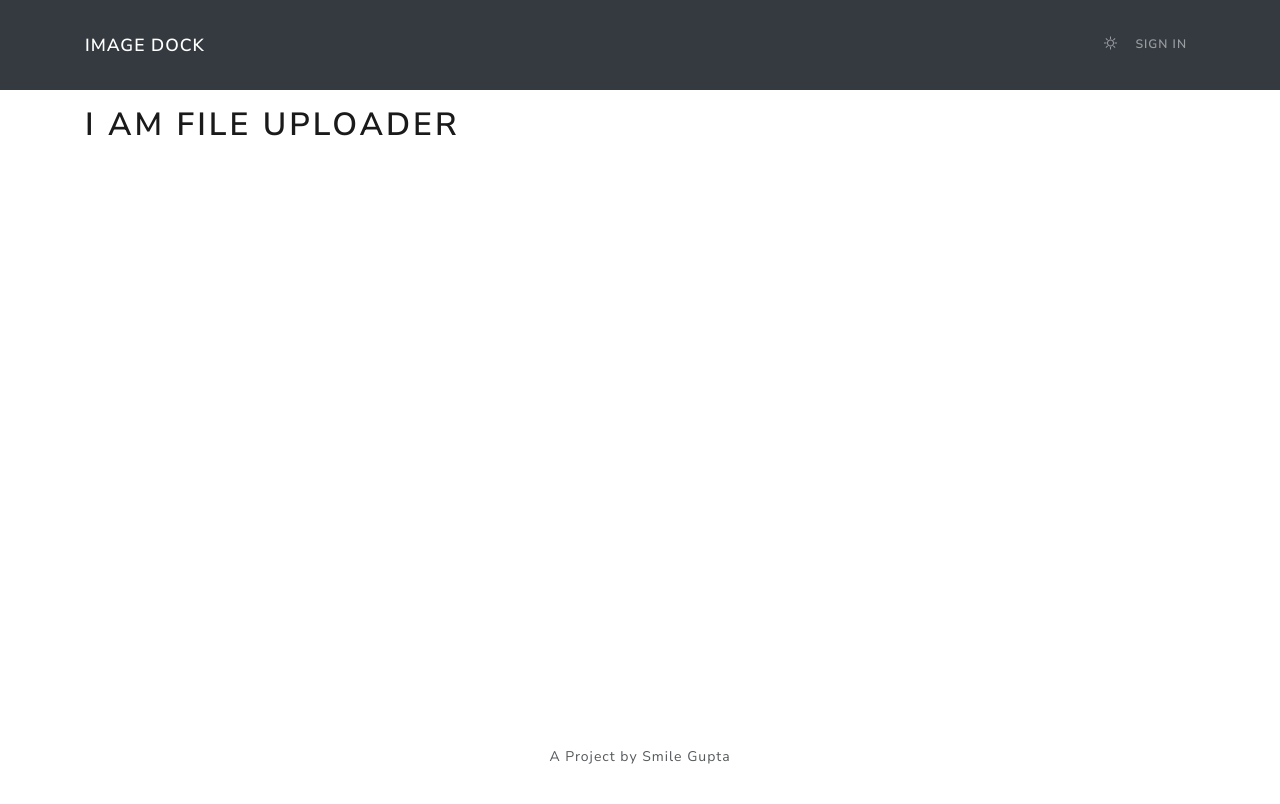
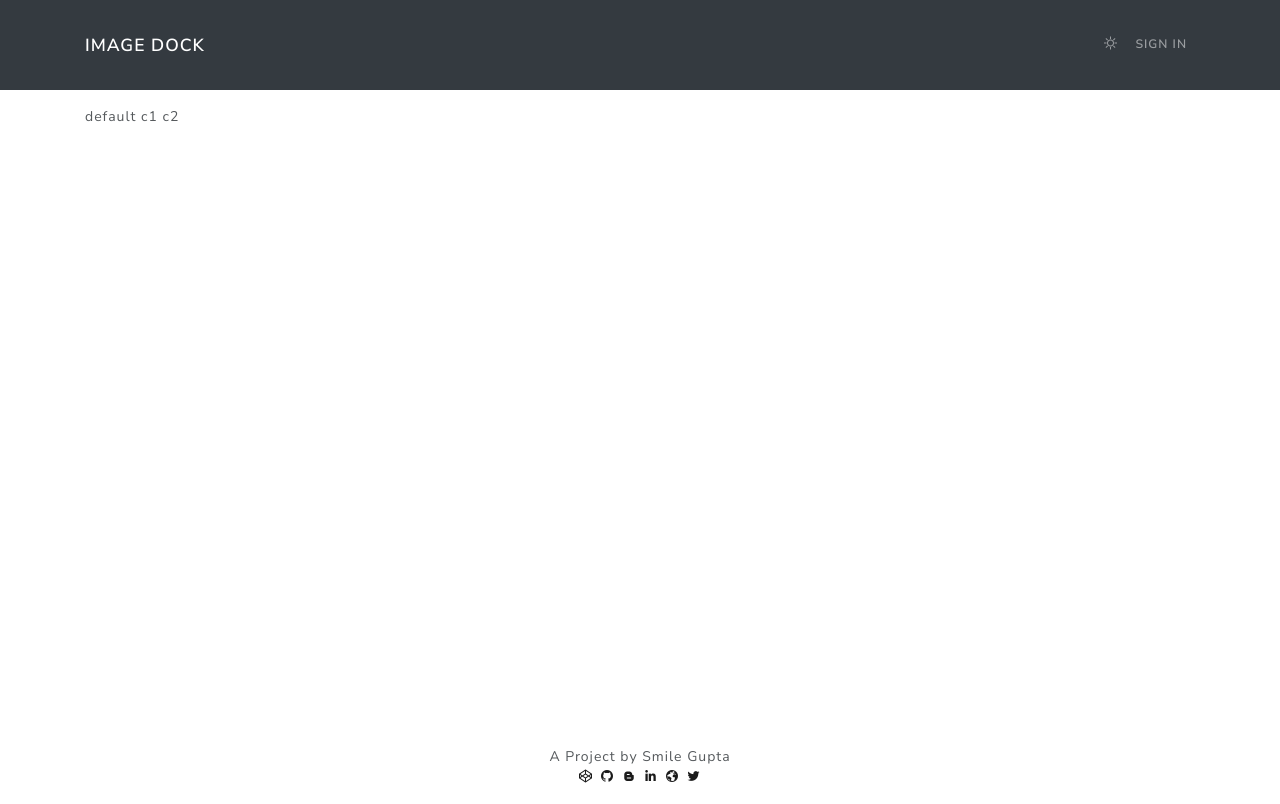
Before and after one commit to smilegupta/ImageDock, a React (Create React App) app: page / in a window 1280 px wide. Built offline with nearby package versions, Linux system fonts and the light colour scheme.

Commit message:
File path fixed and enhanced footer and added home screen

```diff
--- a/src/App.js
+++ b/src/App.js
@@ -1,6 +1,7 @@
 import { Container } from "react-bootstrap";
-import Header from "./Components/Header";
-import Footer from "./Components/Footer";
+import Header from "./Components/Common/Header";
+import Footer from "./Components/Common/Footer";
+import HomeScreen from "./Components/Screens/HomeScreen/HomeScreen"
 
 function App() {
   return (
@@ -8,7 +9,7 @@ function App() {
       <Header />
       <main className="py-3">
         <Container>
-          <h1>I am File Uploader</h1>
+          <HomeScreen />
         </Container>
       </main>
       <Footer />
--- /dev/null
+++ b/src/Components/Common/Footer.js
@@ -0,0 +1,73 @@
+import React from "react";
+import { Container, Row, Col } from "react-bootstrap";
+
+const Footer = () => {
+  return (
+    <footer>
+      <Container>
+        <Row>
+          <Col className="text-center py-3">
+            A Project by Smile Gupta
+            <br />
+            <a
+              href="https://codepen.io/smilegupta"
+              target="_blank"
+              rel="noreferrer"
+            >
+              {" "}
+              <i className="lab la-codepen" style={{ fontSize: "16px" }} />{" "}
+            </a>
+            <a
+              href="https://github.com/smilegupta"
+              target="_blank"
+              rel="noreferrer"
+            >
+              {" "}
+              <i className="lab la-github" style={{ fontSize: "16px" }} />{" "}
+            </a>
+            <a
+              href="https://smilegupta.hashnode.dev/"
+              target="_blank"
+              rel="noreferrer"
+            >
+              {" "}
+              <i
+                className="lab la-blogger-b"
+                style={{ fontSize: "16px" }}
+              />{" "}
+            </a>
+            <a
+              href="https://www.linkedin.com/in/smilegupta/"
+              target="_blank"
+              rel="noreferrer"
+            >
+              {" "}
+              <i
+                className="lab la-linkedin-in"
+                style={{ fontSize: "16px" }}
+              />{" "}
+            </a>
+            <a
+              href="https://smilegupta.github.io/portfolio-smilegupta/"
+              target="_blank"
+              rel="noreferrer"
+            >
+              {" "}
+              <i className="las la-globe" style={{ fontSize: "16px" }} />{" "}
+            </a>
+            <a
+              href="https://twitter.com/smileguptaaa"
+              target="_blank"
+              rel="noreferrer"
+            >
+              {" "}
+              <i className="lab la-twitter" style={{ fontSize: "16px" }} />{" "}
+            </a>
+          </Col>
+        </Row>
+      </Container>
+    </footer>
+  );
+};
+
+export default Footer;
--- a/src/Components/Footer.js
+++ /dev/null
@@ -1,18 +0,0 @@
-import React from 'react'
-import {Container, Row, Col} from 'react-bootstrap'
-
-const Footer = () => {
-    return (
-        <footer>
-           <Container>
-               <Row>
-                   <Col className="text-center py-3">
-                       A Project by Smile Gupta
-                   </Col>
-               </Row>
-           </Container>
-        </footer>
-    )
-}
-
-export default Footer
--- /dev/null
+++ b/src/Components/Screens/HomeScreen/HomeScreen.js
@@ -0,0 +1,12 @@
+import React from 'react'
+import { collectionList } from '../../../config/dummydata'
+
+const HomeScreen = () => {
+    return (
+        <div>
+           {collectionList.map((item) => <> {item.name} </>)}
+        </div>
+    )
+}
+
+export default HomeScreen
--- /dev/null
+++ b/src/config/dummydata.js
@@ -0,0 +1,72 @@
+export const defaultData = [
+  {
+    userId: "e118c2ee-909b-45af-a4fc-5f7a0c2d5110",
+    collectionId: "1b6bc1cc-0ede-46b2-a77c-e330655e9544",
+    name: "default",
+    imageUrl:
+      "https://reskill-assets.s3.ap-south-1.amazonaws.com/Avatars/Avatars-female/Avatarz_white_159.png",
+  },
+];
+
+export const c1Data = [
+  {
+    userId: "e118c2ee-909b-45af-a4fc-5f7a0c2d5110",
+    collectionId: "8c721827-3b5a-4069-ad99-5fc551c5a87e",
+    name: "c1",
+    imageUrl:
+      "https://reskill-assets.s3.ap-south-1.amazonaws.com/Avatars/Avatars-female/Avatarz_brown_253.png",
+  },
+  {
+    userId: "e118c2ee-909b-45af-a4fc-5f7a0c2d5110",
+    collectionId: "8c721827-3b5a-4069-ad99-5fc551c5a87e",
+    name: "c1",
+    imageUrl:
+      "https://reskill-assets.s3.ap-south-1.amazonaws.com/Avatars/Avatars-male/Avatarz_white0623.png",
+  },
+];
+
+export const c2Data = [
+  {
+    userId: "e118c2ee-909b-45af-a4fc-5f7a0c2d5110",
+    collectionId: "3d2a8949-1a1c-4399-ad8f-bae4d9e6e400",
+    name: "c2",
+    imageUrl:
+      "https://reskill-assets.s3.ap-south-1.amazonaws.com/Avatars/Avatars-female/Avatarz_white0517.png",
+  },
+  {
+    userId: "e118c2ee-909b-45af-a4fc-5f7a0c2d5110",
+    collectionId: "3d2a8949-1a1c-4399-ad8f-bae4d9e6e400",
+    name: "c2",
+    imageUrl:
+      "https://reskill-assets.s3.ap-south-1.amazonaws.com/Avatars/Avatars-male/Avatarz_white0468.png",
+  },
+  {
+    userId: "e118c2ee-909b-45af-a4fc-5f7a0c2d5110",
+    collectionId: "3d2a8949-1a1c-4399-ad8f-bae4d9e6e400",
+    name: "c2",
+    imageUrl:
+      "https://reskill-assets.s3.ap-south-1.amazonaws.com/Avatars/Avatars-female/Avatarz_white0217.png",
+  },
+  {
+    userId: "e118c2ee-909b-45af-a4fc-5f7a0c2d5110",
+    collectionId: "3d2a8949-1a1c-4399-ad8f-bae4d9e6e400",
+    name: "c2",
+    imageUrl:
+      "https://reskill-assets.s3.ap-south-1.amazonaws.com/Avatars/Avatars-male/Avatarz_white0168.png",
+  },
+];
+
+export const collectionList = [
+  {
+    name: "default",
+    collection: defaultData,
+  },
+  {
+    name: "c1",
+    collection: c1Data,
+  },
+  {
+    name: "c2",
+    collection: c2Data,
+  },
+];
--- a/src/index.css
+++ b/src/index.css
@@ -1,3 +1,7 @@
 main{
   min-height: 80vh;
 }
+
+a{
+  text-decoration: none;
+}
```
Also changed, not shown: src/Components/Common/Header.js (renamed from src/Components/Header.js), src/Components/Screens/Login/Login.js (added).
